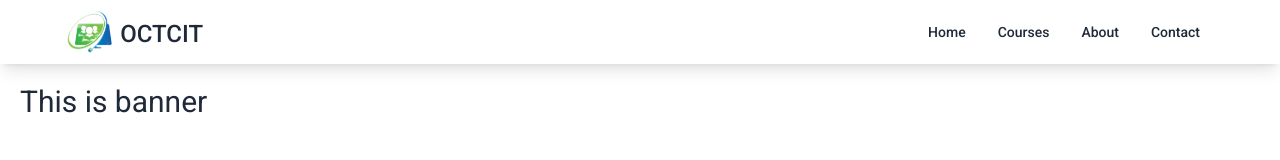
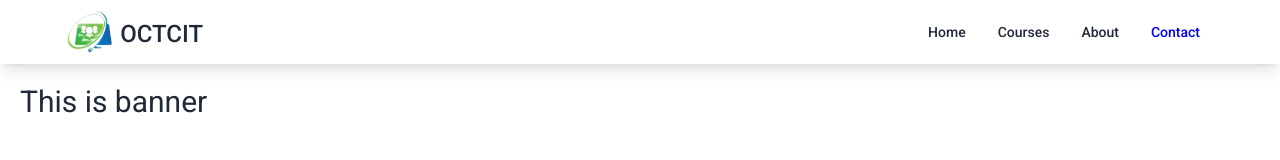
Before and after one commit to utsobe/octc-it-client, a React (Create React App) app: page /contact in a window 1280 px wide. Shown: the top 160 px of the page. Built offline with nearby package versions, Linux system fonts and the light colour scheme.

Commit message:
custom link added for active route

```diff
--- /dev/null
+++ b/src/components/CustomLink.js
@@ -0,0 +1,21 @@
+import React from 'react';
+import { Link, useMatch, useResolvedPath } from 'react-router-dom';
+
+function CustomLink({ children, to, ...props }) {
+    let resolved = useResolvedPath(to);
+    let match = useMatch({ path: resolved.pathname, end: true });
+
+    return (
+        <div>
+            <Link
+                style={{ color: match && "blue" }}
+                to={to}
+                {...props}
+            >
+                {children}
+            </Link>
+        </div>
+    );
+}
+
+export default CustomLink;
--- a/src/shared/Navbar.js
+++ b/src/shared/Navbar.js
@@ -1,13 +1,14 @@
 import React from 'react';
 import { NavLink, Link } from 'react-router-dom';
 import logo from '../assets/logos/octcit-logo.png';
+import CustomLink from '../components/CustomLink';
 
 const Navbar = ({ children }) => {
     const menuItems = <>
-        <li><Link className='mr-8 text-sm font-medium' to='/'>Home</Link></li>
-        <li><Link className='mr-8 text-sm font-medium' to='/courses'>Courses</Link></li>
-        <li><Link className='mr-8 text-sm font-medium' to='/about'>About</Link></li>
-        <li><Link className='mr-8 text-sm font-medium' to='/contact'>Contact</Link></li>
+        <li><CustomLink className='mr-8 text-sm font-medium' to='/'>Home</CustomLink></li>
+        <li><CustomLink className='mr-8 text-sm font-medium' to='/courses'>Courses</CustomLink></li>
+        <li><CustomLink className='mr-8 text-sm font-medium' to='/about'>About</CustomLink></li>
+        <li><CustomLink className='mr-8 text-sm font-medium' to='/contact'>Contact</CustomLink></li>
         {/* <li>
             <div class="dropdown dropdown-end">
                 <label tabindex="0" class="btn btn-ghost btn-circle avatar">
```
